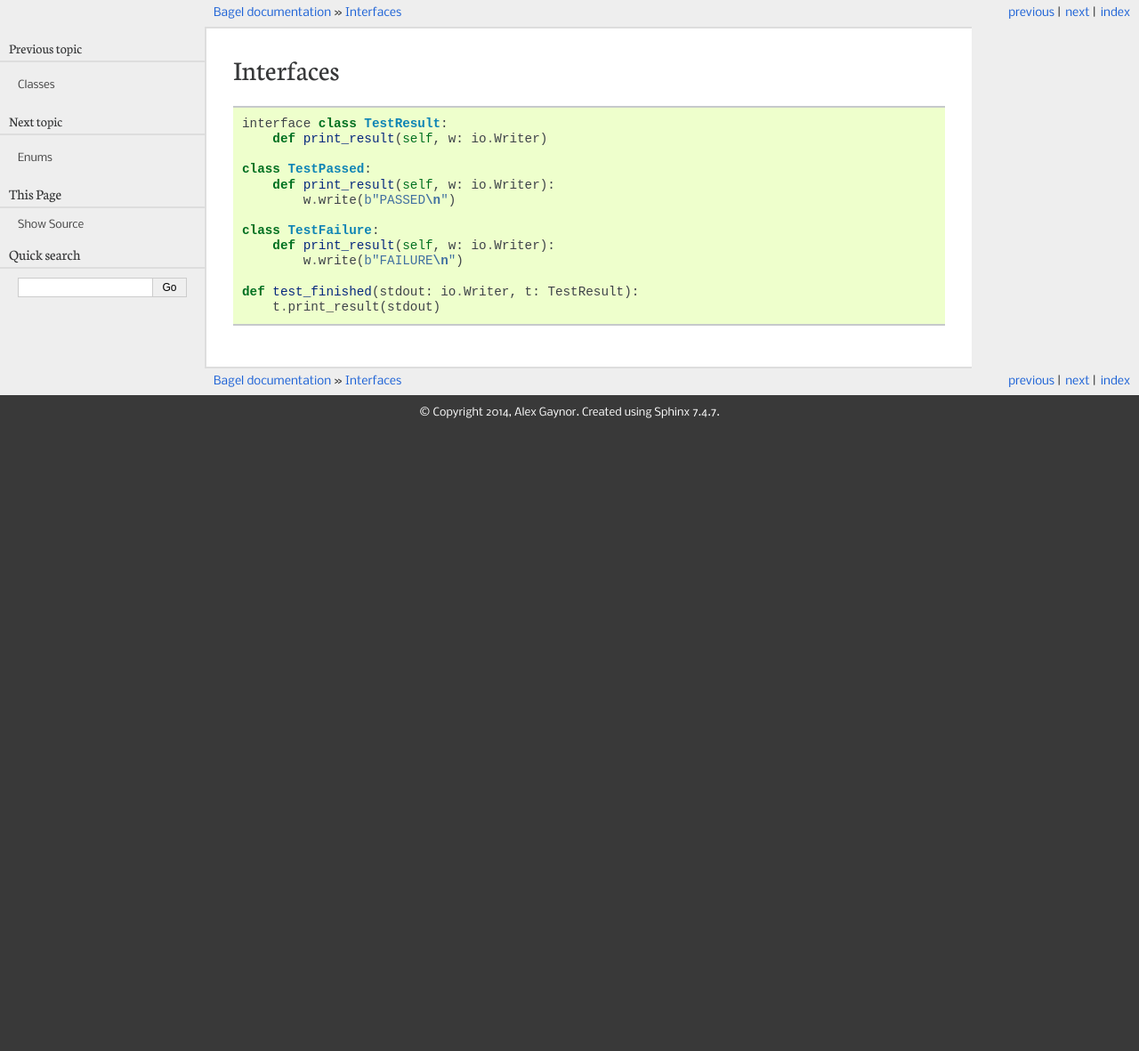
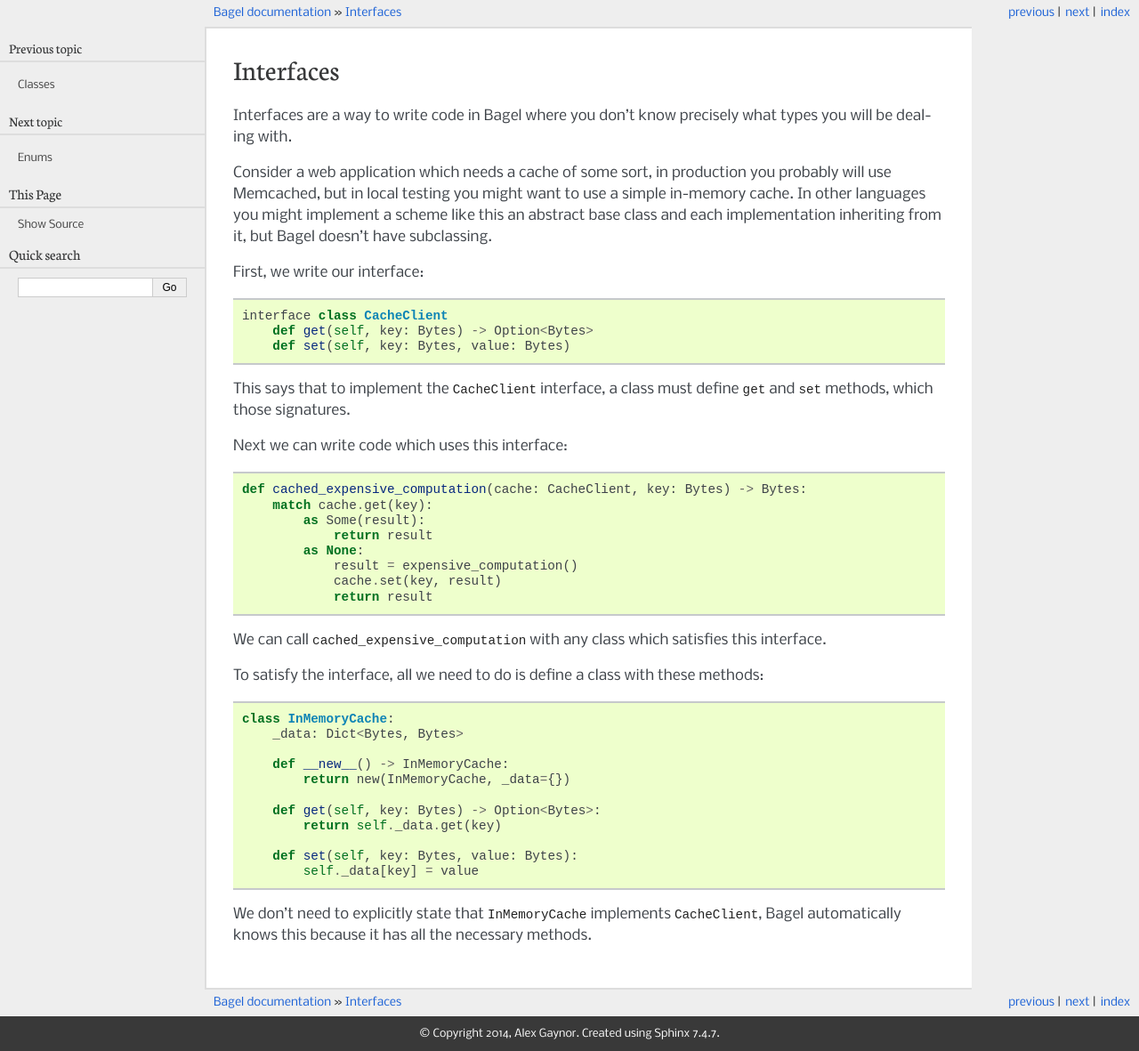
Before and after one commit to alex/bagel, a Sphinx documentation site: the page built from docs/features/interfaces.rst, in a window 1280 px wide. Shown: the whole page at 89% size. Built offline with Sphinx 7.4.7, drawn with Linux system fonts in a browser that asks for light colours; before the commit the page ends 900 px from its top, so only the background shows below that.

Commit message:
Write some real prose

```diff
--- a/docs/features/interfaces.rst
+++ b/docs/features/interfaces.rst
@@ -1,18 +1,53 @@
 Interfaces
 ==========
 
-::
+Interfaces are a way to write code in Bagel where you don't know precisely what
+types you will be dealing with.
 
-    interface class TestResult:
-        def print_result(self, w: io.Writer)
+Consider a web application which needs a cache of some sort, in production you
+probably will use Memcached, but in local testing you might want to use a
+simple in-memory cache. In other languages you might implement a scheme like
+this an abstract base class and each implementation inheriting from it, but
+Bagel doesn't have subclassing.
 
-    class TestPassed:
-        def print_result(self, w: io.Writer):
-            w.write(b"PASSED\n")
+First, we write our interface::
 
-    class TestFailure:
-        def print_result(self, w: io.Writer):
-            w.write(b"FAILURE\n")
+    interface class CacheClient
+        def get(self, key: Bytes) -> Option<Bytes>
+        def set(self, key: Bytes, value: Bytes)
 
-    def test_finished(stdout: io.Writer, t: TestResult):
-        t.print_result(stdout)
+This says that to implement the ``CacheClient`` interface, a class must define
+``get`` and ``set`` methods, which those signatures.
+
+Next we can write code which uses this interface::
+
+    def cached_expensive_computation(cache: CacheClient, key: Bytes) -> Bytes:
+        match cache.get(key):
+            as Some(result):
+                return result
+            as None:
+                result = expensive_computation()
+                cache.set(key, result)
+                return result
+
+We can call ``cached_expensive_computation`` with any class which satisfies
+this interface.
+
+To satisfy the interface, all we need to do is define a class with these
+methods::
+
+    class InMemoryCache:
+        _data: Dict<Bytes, Bytes>
+
+        def __new__() -> InMemoryCache:
+            return new(InMemoryCache, _data={})
+
+        def get(self, key: Bytes) -> Option<Bytes>:
+            return self._data.get(key)
+
+        def set(self, key: Bytes, value: Bytes):
+            self._data[key] = value
+
+We don't need to explicitly state that ``InMemoryCache`` implements
+``CacheClient``, Bagel automatically knows this because it has all the
+necessary methods.
```
